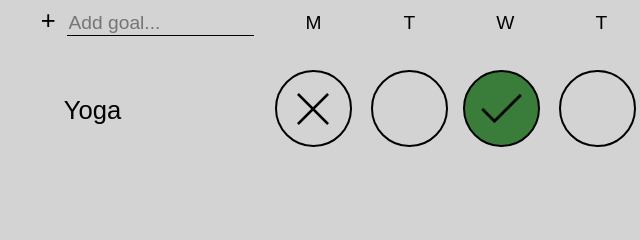
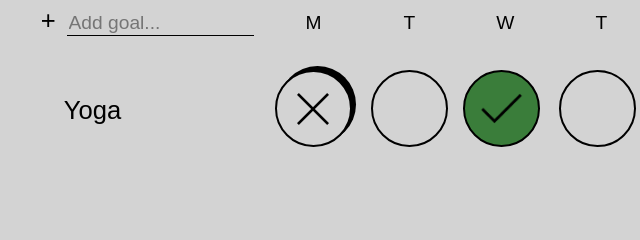
Before and after one commit to djbj/sprint4, a React app in the folder code/: page / in a window 1280 px wide. In both pictures the pointer is over the button 454 px from the left and 394 px from the top of the page. Shown: the part 286-526 px from the top of the page, 141-781 px from the left. Built offline with nearby package versions, Linux system fonts and the light colour scheme.

Commit message:
added style

```diff
--- a/code/src/components/Day/style.css
+++ b/code/src/components/Day/style.css
@@ -40,6 +40,10 @@ button {
   cursor: pointer;
 }
 
+.dayButton0:hover, .dayButton1:hover, .dayButton2:hover  {
+  box-shadow: 4px -4px black;
+}
+
 @media (max-width: 600px) {
 
   .dayButton0, .dayButton1, .dayButton2 {
```
